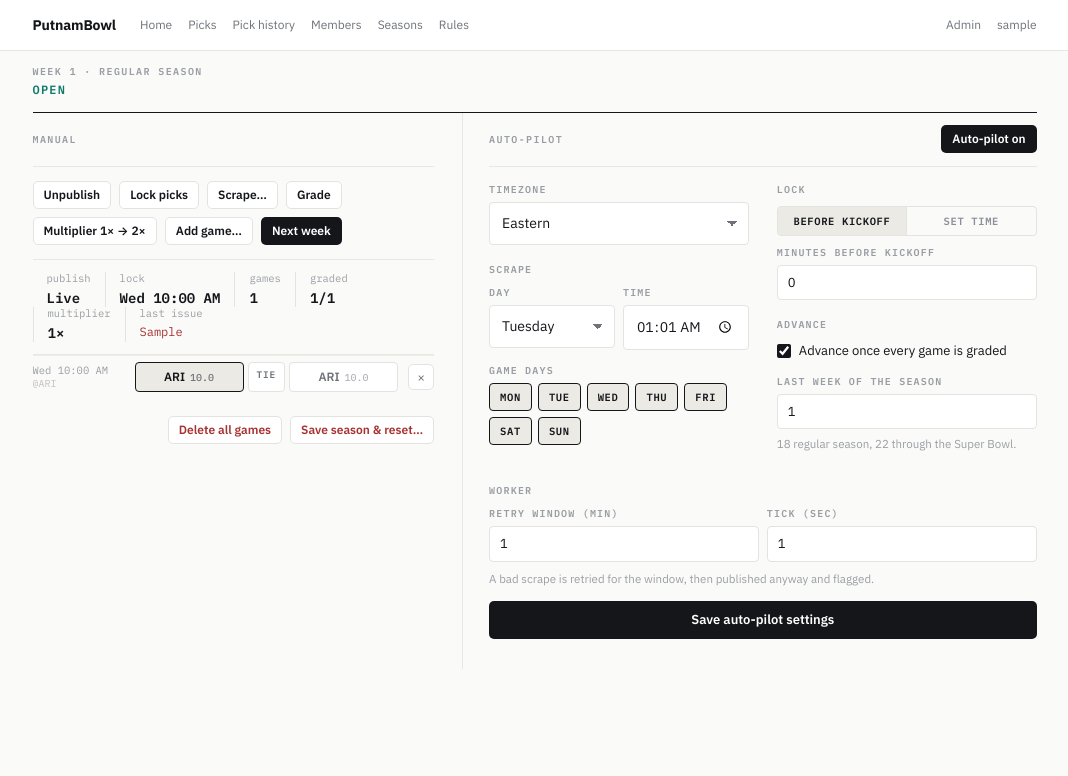
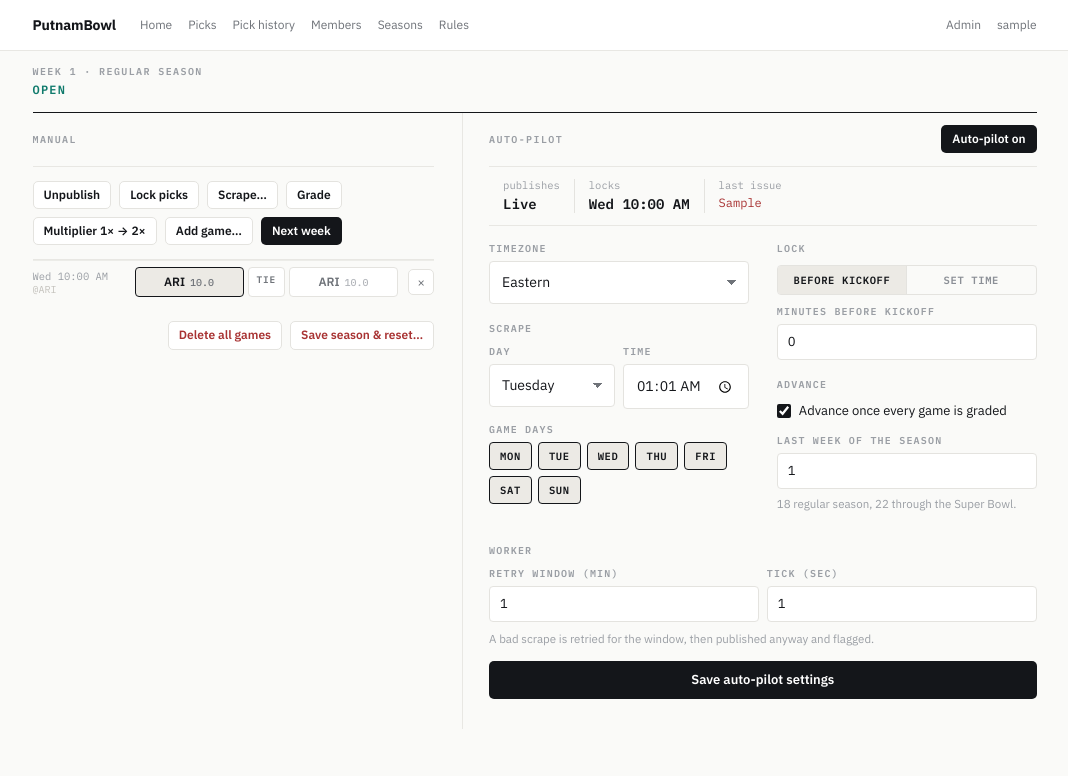
Before and after one commit to andrew23967/putnambowl2, a Django app: page /dashboard/picks/ in a window 1280 px wide. Shown: the top 776 px of the page, without its empty margins (98-1166 px from the left). Run offline with Django 5.2, Linux system fonts and the light colour scheme; a user stored in the database is signed in; data comes from the database, SQL or seed files in the repository; tables that the repository leaves empty hold one stand-in row (values such as "Sample post").

Commit message:
Dashboard: publish/lock times on the autopilot side, autopilot first when stacked. History: faint underlines instead of chips
- The state strip (publish, lock, games, graded, multiplier) is gone from
  the manual column; the autopilot column head is followed by when the
  week publishes and locks.
- Under 1000px the autopilot column comes first.
- Pick history: a pick is plain text with a faint green or red underline;
  a missed pick is an empty red underline.

Co-Authored-By: Claude Fable 5.1 <noreply@anthropic.com>

```diff
--- a/main/static/main/app.css
+++ b/main/static/main/app.css
@@ -35,6 +35,8 @@
   --neg-fill: #f2dede;
   --neg-soft: #f7ecec;
   --neg-text: #8e2b2b;
+  --pos-line: #a9d2bb;   /* faint underlines in pick history */
+  --neg-line: #e3b3b3;
 
   --sans: 'IBM Plex Sans', system-ui, -apple-system, 'Segoe UI', sans-serif;
   --mono: 'IBM Plex Mono', ui-monospace, SFMono-Regular, Menlo, monospace;
@@ -308,12 +310,12 @@ dialog.dialog::backdrop { background: rgba(20,22,26,.28); }
 }
 
 /* ── Chips / legend ───────────────────────────────────────────────────── */
-/* An outline on whatever the row's background is, ink text: green = right,
-   red = wrong or no pick (an empty red outline), grey = nothing to grade yet. */
-.chip { display: inline-flex; align-items: center; justify-content: center; height: 26px; padding: 0 8px; border-radius: 3px; font: 600 10.5px var(--mono); background: transparent; border: 1.5px solid var(--rule-strong); color: var(--ink); }
-.chip-pos { border-color: var(--pos); }
-.chip-neg { border-color: var(--neg); }
-.chip-open { border-color: var(--rule-strong); }
+/* Plain text with a faint underline: green = right, red = wrong or no pick
+   (an empty red underline), none = nothing to grade yet. */
+.chip { display: inline-flex; align-items: center; justify-content: center; vertical-align: middle; min-width: 28px; height: 24px; padding: 0 3px; font: 600 10.5px var(--mono); color: var(--ink); border-bottom: 2px solid transparent; }
+.chip-pos { border-bottom-color: var(--pos-line); }
+.chip-neg { border-bottom-color: var(--neg-line); }
+.chip-open { color: var(--muted-2); }
 /* ── Points graph ─────────────────────────────────────────────────────── */
 .chart-plot { position: relative; }
 .chart-grid { stroke: var(--rule-strong); stroke-width: 1; stroke-dasharray: 2 3; vector-effect: non-scaling-stroke; }
--- a/templates/main/pick_history.html
+++ b/templates/main/pick_history.html
@@ -36,7 +36,7 @@
   .ph-win { color: var(--pos); }
   .ph-lose { color: var(--muted-3); }
   .ph-open { color: var(--muted); }
-  .ph-cell .chip { display: flex; width: 100%; }   /* block, so an empty chip sits where a full one does */
+  .ph-cell .chip { display: inline-flex; width: auto; }
   .ph-empty { padding: 20px 0; }
   .ph-col-player { width: 19%; }
   .ph-col-rank { width: 66px; }
--- a/templates/main/pickdash.html
+++ b/templates/main/pickdash.html
@@ -38,7 +38,11 @@
   .lock-mode input:checked + span { color: var(--ink); }
   .lock-mode label:has(input:checked) { background: var(--fill); }
   .issue { color: var(--neg); }
-  @media (max-width: 999px) { .pd-split { grid-template-columns: 1fr; } .pd-split .rail { padding-top: 20px; } }
+  @media (max-width: 999px) {
+    .pd-split { grid-template-columns: 1fr; }
+    .pd-split .rail { order: -1; border-top: 0; padding-top: 0; }
+    .pd-split .split-main { border-top: 1px solid var(--rule); padding-top: 20px; margin-top: 8px; }
+  }
   @media (max-width: 640px) { .pd-form-grid { grid-template-columns: 1fr; } }
 </style>
 {% endblock %}
@@ -69,22 +73,6 @@
   <button class="btn btn-secondary btn-sm" disabled title="Every game must be graded first">Next week</button>
   {% endif %}
 </div>
-<div class="stats pd-stats">
-  <div class="stat">
-    <p class="stat-label">publish</p>
-    <p class="stat-value">{% if settings.publish %}Live{% elif settings.auto_scrape_dt %}<span data-utc-daytime="{{ settings.auto_scrape_dt|date:'c' }}">{{ settings.auto_scrape_dt|date:"D g:i A" }}</span>{% else %}Not set{% endif %}</p>
-  </div>
-  <div class="stat">
-    <p class="stat-label">lock</p>
-    <p class="stat-value">{% if settings.lock_picks %}Locked{% elif settings.auto_lock_dt %}<span data-utc-daytime="{{ settings.auto_lock_dt|date:'c' }}">{{ settings.auto_lock_dt|date:"D g:i A" }}</span>{% elif settings.lock_mode == 'offset' and display_auto_lock_computed_dt %}<span data-utc-daytime="{{ display_auto_lock_computed_dt|date:'c' }}">{{ display_auto_lock_computed_dt|date:"D g:i A" }}</span>{% elif settings.lock_mode == 'offset' %}{{ settings.auto_lock_offset_minutes }}m before kickoff{% else %}Not set{% endif %}</p>
-  </div>
-  <div class="stat"><p class="stat-label">games</p><p class="stat-value" id="game-counter">{{ games|length }}</p></div>
-  <div class="stat"><p class="stat-label">graded</p><p class="stat-value">{{ graded_count }}/{{ games|length }}</p></div>
-  <div class="stat"><p class="stat-label">multiplier</p><p class="stat-value">{{ settings.multiplier }}×</p></div>
-  {% if settings.auto_last_issue %}
-  <div class="stat"><p class="stat-label">last issue</p><p class="stat-value issue" style="font-weight:400;font-size:12px;">{{ settings.auto_last_issue }}</p></div>
-  {% endif %}
-</div>
     <div id="game-list">
       {% for game in games %}{% include 'main/_game_row.html' %}{% endfor %}
       <p class="empty" id="no-games" {% if games %}hidden{% endif %} style="padding:12px 0;">No games yet.</p>
@@ -101,6 +89,19 @@
       <form method="post">{% csrf_token %}
         <button name="toggle_auto" class="btn btn-sm {% if settings.auto_enabled %}btn-primary{% else %}btn-secondary{% endif %}">Auto-pilot {% if settings.auto_enabled %}on{% else %}off{% endif %}</button>
       </form>
+    </div>
+    <div class="stats pd-stats">
+    <div class="stat">
+    <p class="stat-label">publishes</p>
+    <p class="stat-value">{% if settings.publish %}Live{% elif settings.auto_scrape_dt %}<span data-utc-daytime="{{ settings.auto_scrape_dt|date:'c' }}">{{ settings.auto_scrape_dt|date:"D g:i A" }}</span>{% else %}Not set{% endif %}</p>
+  </div>
+    <div class="stat">
+    <p class="stat-label">locks</p>
+    <p class="stat-value">{% if settings.lock_picks %}Locked{% elif settings.auto_lock_dt %}<span data-utc-daytime="{{ settings.auto_lock_dt|date:'c' }}">{{ settings.auto_lock_dt|date:"D g:i A" }}</span>{% elif settings.lock_mode == 'offset' and display_auto_lock_computed_dt %}<span data-utc-daytime="{{ display_auto_lock_computed_dt|date:'c' }}">{{ display_auto_lock_computed_dt|date:"D g:i A" }}</span>{% elif settings.lock_mode == 'offset' %}{{ settings.auto_lock_offset_minutes }}m before kickoff{% else %}Not set{% endif %}</p>
+  </div>
+    {% if settings.auto_last_issue %}
+    <div class="stat"><p class="stat-label">last issue</p><p class="stat-value issue" style="font-weight:400;font-size:12px;">{{ settings.auto_last_issue }}</p></div>
+    {% endif %}
     </div>
     <form method="post" class="pd-form">
       {% csrf_token %}
@@ -319,7 +320,7 @@
 
   // Delete.
   var count={{ games|length }};
-  function paintCount(){ document.getElementById('game-counter').textContent=count; document.getElementById('no-games').hidden=count>0; }
+  function paintCount(){ document.getElementById('no-games').hidden=count>0; }
   document.addEventListener('click',function(e){
     var btn=e.target.closest('[data-delete]'); if(!btn)return;
     btn.disabled=true;
```
Also changed, not shown: docs/style.md (+2 -1 lines).
